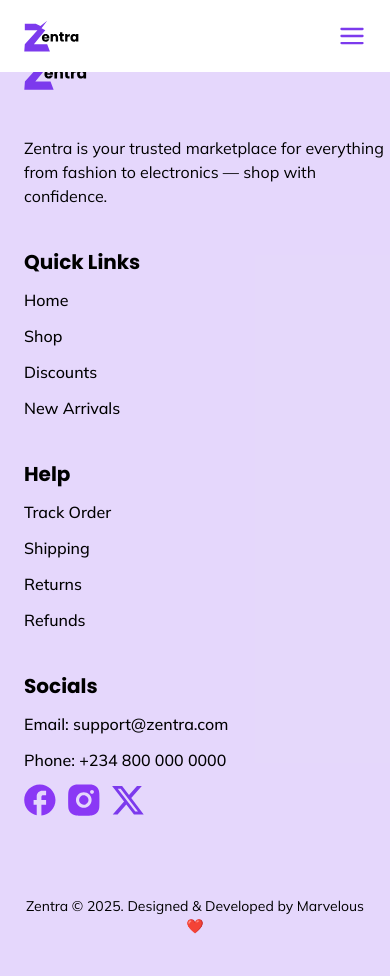
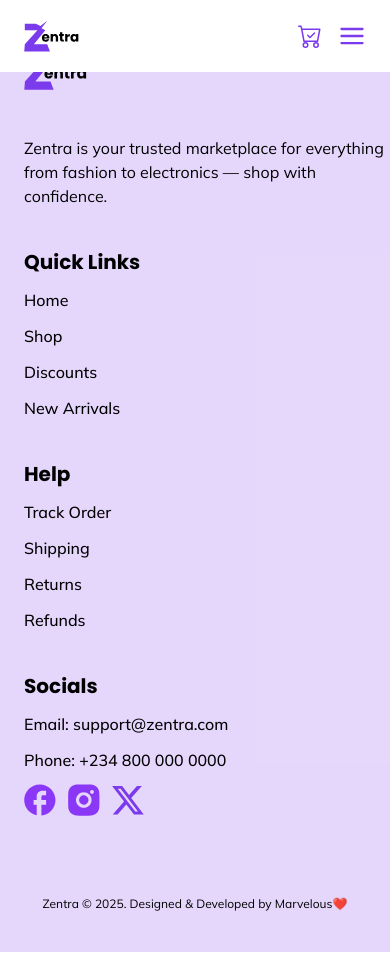
Before and after one commit to rhose1234/zentra, a React (Vite) app: page /invoice in a window 390 px wide. After the commit the page ends 952 px from the top, so only its background shows below. Built offline with nearby package versions, Linux system fonts and the light colour scheme; no server answers.

Commit message:
cart icon brought to the top on mobile

```diff
--- a/src/Components/footer.jsx
+++ b/src/Components/footer.jsx
@@ -55,7 +55,7 @@
 
     </div>
 
-<p className='text-sm text-center mt-20'>Zentra © 2025. Designed & Developed by Marvelous❤️</p>
+<p className='text-xs text-center mt-20'>Zentra © 2025. Designed & Developed by Marvelous❤️</p>
     </footer>
 
     </>
--- a/src/Components/navbar.jsx
+++ b/src/Components/navbar.jsx
@@ -156,11 +156,36 @@
 
 
 
-{/* Mobile menu and dropdown lonks */}
+{/* Mobile menu and dropdown links */}
 
         {/* Hamburger  */}
-        <button
-          className="md:hidden focus:outline-none"
+
+<div className="md:hidden flex items-center gap-4">
+
+
+
+            <NavLink to="/cart">
+             <div
+            className="relative flex space-x-2 items-center cursor-pointer"
+            onClick={() =>  {28
+            navigate("/cart");
+            setIsOpen(false);
+            }}
+          >
+        {/* <span className="ml-1 font-semibold">Cart</span> */}
+
+            <BsCartCheck className="w-6 h-6 text-purpla" />
+            {cartItems.length > 0 && (
+              <span className="absolute -top-1 -right-1 bg-purpla text-white text-xs rounded-full w-5 h-5 flex items-center justify-center">
+                {cartItems.length}
+              </span>
+            )}
+
+          </div>
+            </NavLink>
+
+                <button
+          className=" focus:outline-none"
           onClick={() => setIsOpen(!isOpen)}
         >
           {isOpen ? (
@@ -169,6 +194,10 @@
             <CgMenu className="h-7 w-7 text-purpla" />
           )}
         </button>
+
+
+            </div>
+
       </nav>
 
 
@@ -189,27 +218,7 @@
               Account
             </NavLink>
           </li>
-          <li>
-            <NavLink to="/cart">
-             <div
-            className="relative flex space-x-2 items-center cursor-pointer"
-            onClick={() =>  {
-            navigate("/cart");
-            setIsOpen(false);
-            }}
-          >
-        <span className="ml-1 font-semibold">Cart</span>
 
-            <BsCartCheck className="w-6 h-6 text-white" />
-            {cartItems.length > 0 && (
-              <span className="absolute top-2 right-2 bg-white text-purpla text-xs rounded-full w-5 h-5 flex items-center justify-center">
-                {cartItems.length}
-              </span>
-            )}
-
-          </div>
-            </NavLink>
-          </li>
 
           {/* Mobile Icons */}
           <div className="flex items-center space-x-6 mt-4">
--- a/src/Pages/homepage.jsx
+++ b/src/Pages/homepage.jsx
@@ -20,7 +20,7 @@
 import "swiper/css/navigation";
 import "swiper/css/pagination";
 
-import heroImg from "../assets/Hero-img.svg";
+import heroImg from "../assets/Hero-img.webp";
 
 export default function Homepage() {
 
```
Also changed, not shown: src/assets/Group 64.webp (added), src/assets/Hero-img.webp (added).
